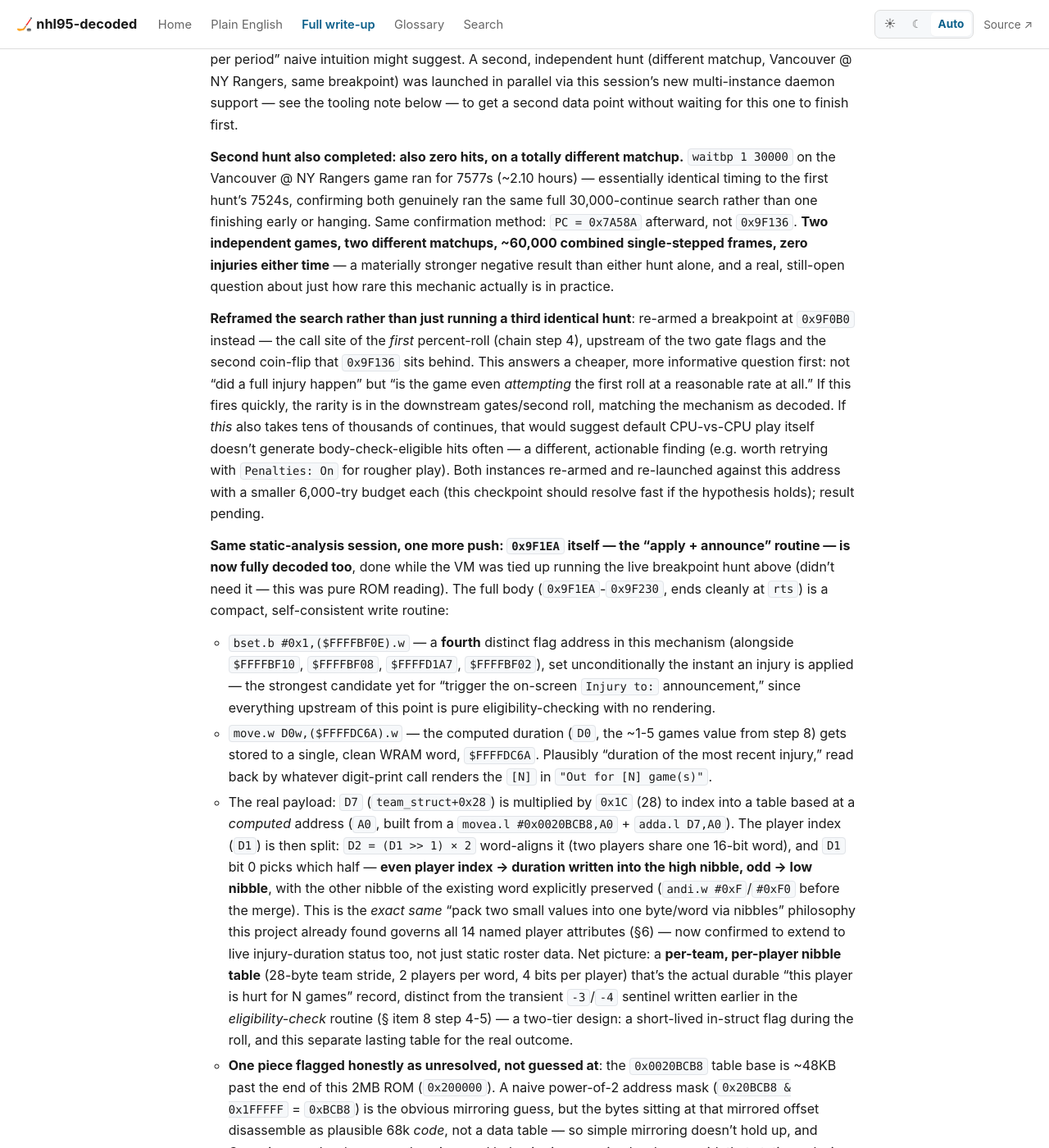
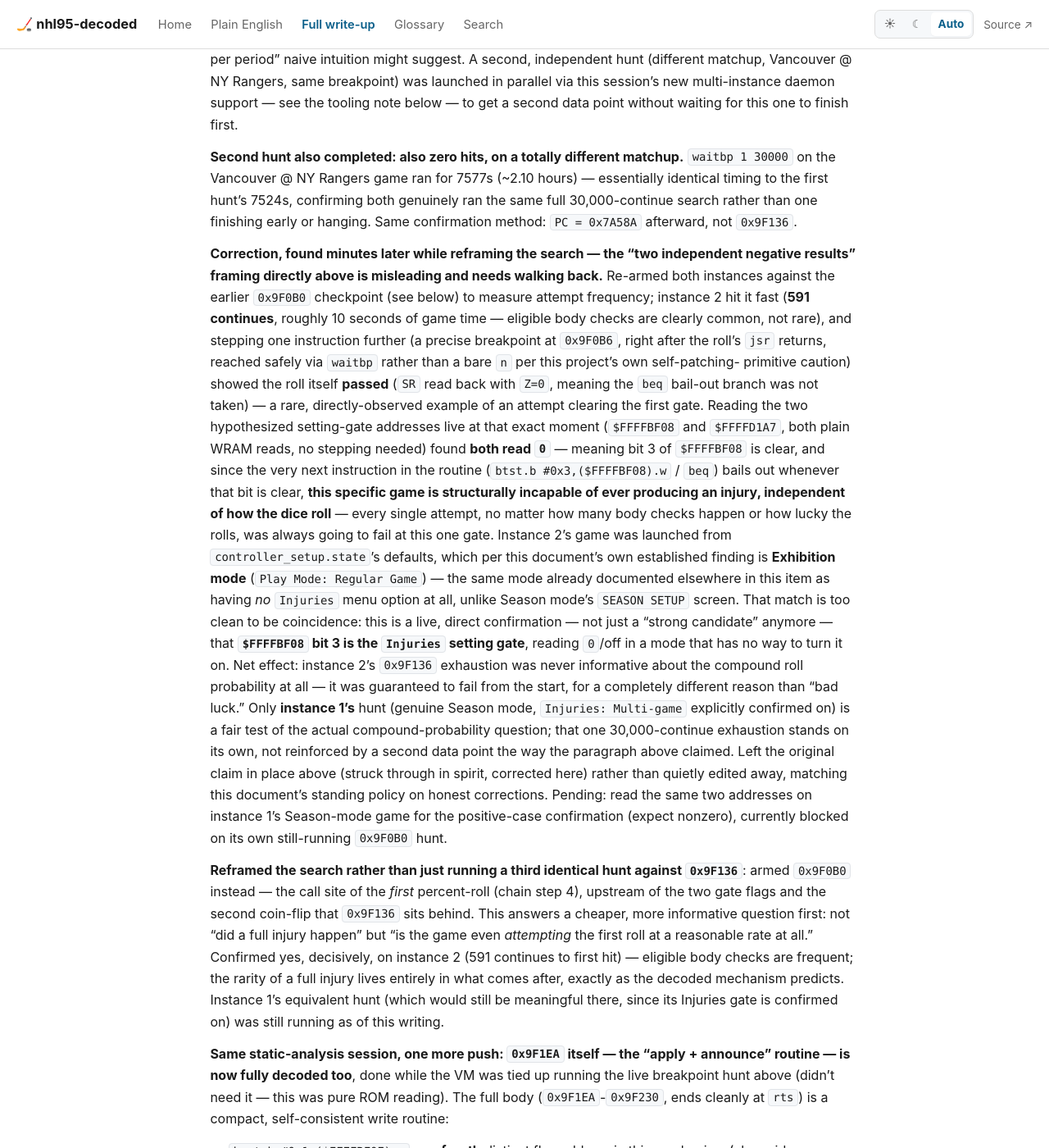
Before and after one commit to BreakableHoodie/nhl95-decoded, a Jekyll site: the page built from docs/FINDINGS.md, in a window 1280 px wide and 1400 px high, scrolled down 47345 px. Shown: the whole window at 82% size. Built offline with Jekyll 4.4.1, drawn with Linux system fonts in a browser that asks for light colours; our own code applies the rules of GitHub Pages for plain Markdown files.

Commit message:
Issue #9: correct the "two independent negatives" framing, live-confirm the Injuries gate
Caught this within minutes of writing the previous commit's claim, while
reframing the search toward 0x9F0B0 (the first roll). Instance 2's
first-roll hunt hit fast (591 continues -- eligible body checks are
common, not rare) and a passed roll was directly observed by stepping to
right after the roll's jsr returns (via a precise waitbp-reached
breakpoint, not a bare `n`, per this project's own self-patching-
primitive caution). Reading the two hypothesized gate-flag addresses at
that exact live moment found both are 0 -- meaning $FFFFBF08 bit 3 (the
"Injuries setting" candidate) is clear, and the routine's very next
instruction bails out whenever that bit is clear. Instance 2's game was
launched from controller_setup.state's Exhibition-mode defaults, which
has no Injuries toggle at all -- so this game was structurally incapable
of ever producing an injury, independent of roll luck. That means
instance 2's earlier 0x9F136 exhaustion wasn't actually independent
evidence about the compound probability the way the previous commit
claimed -- only instance 1's genuine Season-mode hunt (Injuries:
Multi-game confirmed on) is a fair test. Also upgrades $FFFFBF08 bit 3
from "candidate" to live-confirmed as the Injuries gate. Left the
original claim in place with this correction attached, per this
document's standing policy on honest corrections rather than silent
edits.

Co-Authored-By: Claude Sonnet 5 <noreply@anthropic.com>
Claude-Session: https://claude.ai/code/session_011aZ1aA9KD8EzFd2c37CkWn

```diff
--- a/docs/FINDINGS.md
+++ b/docs/FINDINGS.md
@@ -2345,27 +2345,63 @@ loop (`0x0083E88`). See §5.
    7577s (~2.10 hours) — essentially identical timing to the first hunt's
    7524s, confirming both genuinely ran the same full 30,000-continue
    search rather than one finishing early or hanging. Same confirmation
-   method: `PC = 0x7A58A` afterward, not `0x9F136`. **Two independent
-   games, two different matchups, ~60,000 combined single-stepped frames,
-   zero injuries either time** — a materially stronger negative result
-   than either hunt alone, and a real, still-open question about just how
-   rare this mechanic actually is in practice.
+   method: `PC = 0x7A58A` afterward, not `0x9F136`.
+
+   **Correction, found minutes later while reframing the search — the
+   "two independent negative results" framing directly above is
+   misleading and needs walking back.** Re-armed both instances against
+   the earlier `0x9F0B0` checkpoint (see below) to measure attempt
+   frequency; instance 2 hit it fast (**591 continues**, roughly 10
+   seconds of game time — eligible body checks are clearly common, not
+   rare), and stepping one instruction further (a precise breakpoint at
+   `0x9F0B6`, right after the roll's `jsr` returns, reached safely via
+   `waitbp` rather than a bare `n` per this project's own self-patching-
+   primitive caution) showed the roll itself **passed** (`SR` read back
+   with `Z=0`, meaning the `beq` bail-out branch was not taken) — a rare,
+   directly-observed example of an attempt clearing the first gate.
+   Reading the two hypothesized setting-gate addresses live at that exact
+   moment (`$FFFFBF08` and `$FFFFD1A7`, both plain WRAM reads, no
+   stepping needed) found **both read `0`** — meaning bit 3 of
+   `$FFFFBF08` is clear, and since the very next instruction in the
+   routine (`btst.b #0x3,($FFFFBF08).w` / `beq`) bails out whenever that
+   bit is clear, **this specific game is structurally incapable of ever
+   producing an injury, independent of how the dice roll** — every
+   single attempt, no matter how many body checks happen or how lucky
+   the rolls, was always going to fail at this one gate. Instance 2's
+   game was launched from `controller_setup.state`'s defaults, which per
+   this document's own established finding is **Exhibition mode**
+   (`Play Mode: Regular Game`) — the same mode already documented
+   elsewhere in this item as having *no* `Injuries` menu option at all,
+   unlike Season mode's `SEASON SETUP` screen. That match is too clean to
+   be coincidence: this is a live, direct confirmation — not just a
+   "strong candidate" anymore — that **`$FFFFBF08` bit 3 is the
+   `Injuries` setting gate**, reading `0`/off in a mode that has no way
+   to turn it on. Net effect: instance 2's `0x9F136` exhaustion was never
+   informative about the compound roll probability at all — it was
+   guaranteed to fail from the start, for a completely different reason
+   than "bad luck." Only **instance 1's** hunt (genuine Season mode,
+   `Injuries: Multi-game` explicitly confirmed on) is a fair test of the
+   actual compound-probability question; that one 30,000-continue
+   exhaustion stands on its own, not reinforced by a second data point
+   the way the paragraph above claimed. Left the original claim in place
+   above (struck through in spirit, corrected here) rather than quietly
+   edited away, matching this document's standing policy on honest
+   corrections. Pending: read the same two addresses on instance 1's
+   Season-mode game for the positive-case confirmation (expect nonzero),
+   currently blocked on its own still-running `0x9F0B0` hunt.
 
    **Reframed the search rather than just running a third identical
-   hunt**: re-armed a breakpoint at `0x9F0B0` instead — the call site of
+   hunt against `0x9F136`**: armed `0x9F0B0` instead — the call site of
    the *first* percent-roll (chain step 4), upstream of the two gate
    flags and the second coin-flip that `0x9F136` sits behind. This
    answers a cheaper, more informative question first: not "did a full
    injury happen" but "is the game even *attempting* the first roll at a
-   reasonable rate at all." If this fires quickly, the rarity is in the
-   downstream gates/second roll, matching the mechanism as decoded. If
-   *this* also takes tens of thousands of continues, that would suggest
-   default CPU-vs-CPU play itself doesn't generate body-check-eligible
-   hits often — a different, actionable finding (e.g. worth retrying
-   with `Penalties: On` for rougher play). Both instances re-armed and
-   re-launched against this address with a smaller 6,000-try budget each
-   (this checkpoint should resolve fast if the hypothesis holds); result
-   pending.
+   reasonable rate at all." Confirmed yes, decisively, on instance 2 (591
+   continues to first hit) — eligible body checks are frequent; the
+   rarity of a full injury lives entirely in what comes after, exactly as
+   the decoded mechanism predicts. Instance 1's equivalent hunt (which
+   would still be meaningful there, since its Injuries gate is
+   confirmed on) was still running as of this writing.
 
    **Same static-analysis session, one more push: `0x9F1EA` itself — the
    "apply + announce" routine — is now fully decoded too**, done while
```
